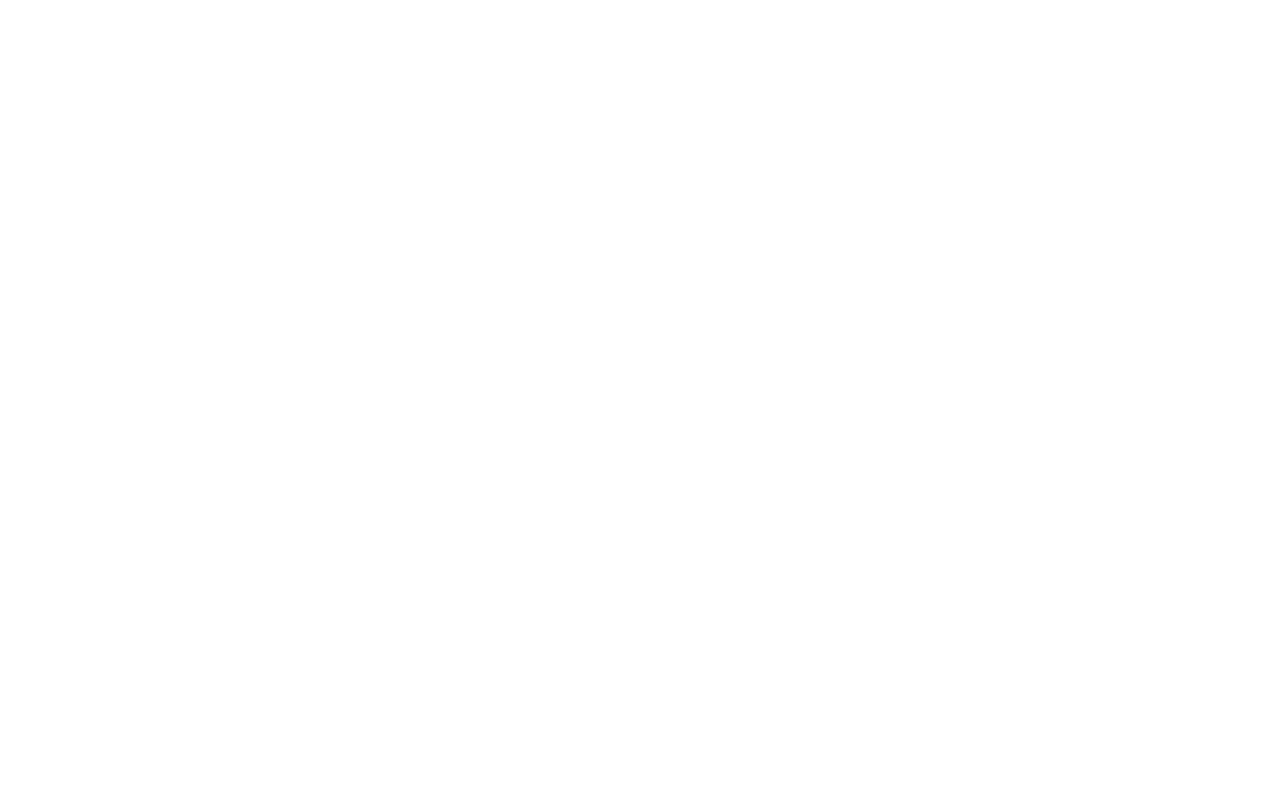
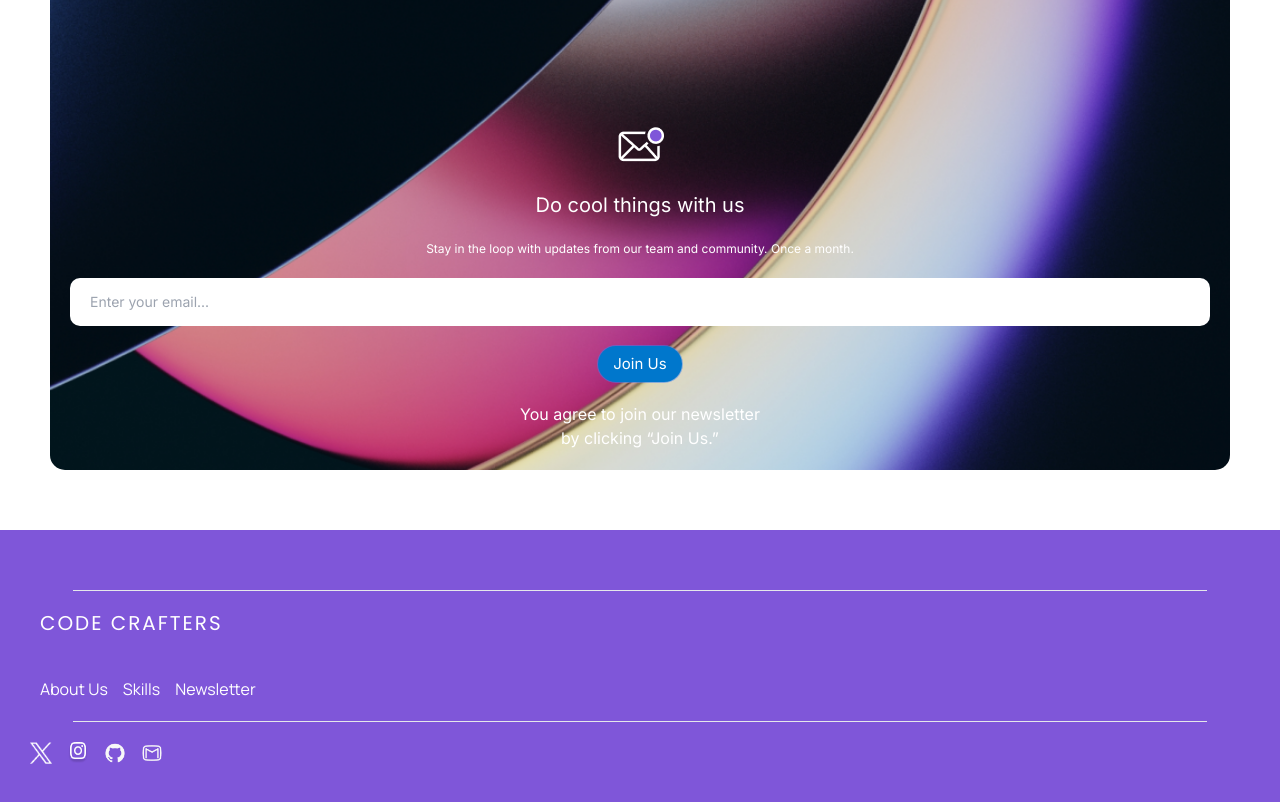
Before and after one commit to Henry-Edet/code-crafters, a React (Create React App) app: page / in a window 1280 px wide. Shown: the part 3880-4682 px from the top of the page. Before the commit the page ends 3730 px from the top, so only its background shows below. Built offline with nearby package versions, Linux system fonts and the light colour scheme.

Commit message:
footer section finished

```diff
--- a/src/App.js
+++ b/src/App.js
@@ -1,5 +1,6 @@
 import * as Home from "./pages/home/index";
 import * as Components from "./components/index";
+// import Start from "./pages/home/footers/Endfooter";
 
 function App() {
   return (
@@ -10,6 +11,8 @@
       <Home.Mission />
       <Home.Trusted />
       <Home.LatestBlog />
+      <Home.EmailSection />
+      <Home.Footer />
     </div>
   );
 }
--- a/src/index.css
+++ b/src/index.css
@@ -11,6 +11,7 @@
   --almostwhite: #c0c0c0;
   --someshadeofgrey: #7a7d9c;
   --purple: #7a7d9c;
+  --lavender: #7f56d9;
 }
 
 html {
--- a/src/pages/home/LatestBlog.jsx
+++ b/src/pages/home/LatestBlog.jsx
@@ -4,7 +4,7 @@
 
 const latestBlogData = [
   { image: WORKSHOP, buttonTXT: "HealthCare", header: "Workshop" },
-  { image: SEMINAR, buttonTXT: "Blovkchain", header: "Seminar" },
+  { image: SEMINAR, buttonTXT: "Blockchain", header: "Seminar" },
 ];
 
 function LatestBlogCard({ content }) {
--- a/src/pages/home/craftingSolution/CraftSolCard.jsx
+++ b/src/pages/home/craftingSolution/CraftSolCard.jsx
@@ -1,7 +1,7 @@
 export function CraftSolCard({ content, shouldIncludeLine = false }) {
   return (
     <li
-      className={` flex flex-col justify-center items-center gap-[2rem] w-[full] mobile:w-[20rem] py-[8rem] border-[var(--lightgrey)] ${
+      className={` flex flex-col justify-center items-center gap-[2rem] w-[full] mobile:w-[20%] py-[8rem] border-[var(--lightgrey)] ${
         shouldIncludeLine && "border-b-2"
       } `}
     >
--- a/src/pages/home/craftingSolution/CraftingSolution.jsx
+++ b/src/pages/home/craftingSolution/CraftingSolution.jsx
@@ -25,7 +25,7 @@
 
 function CraftingSolution() {
   const len = craftingSolutionsData.length - 1;
-  console.log(len);
+  // console.log(len);
   return (
     <section className=" ring-1 CraftSol generalPadding flex flex-col gap-[6rem] text-center ">
       <div className=" flex flex-col gap-[2rem]">
--- /dev/null
+++ b/src/pages/home/footers/Endfooter.jsx
@@ -0,0 +1,68 @@
+// import beCool from "./../../../assets/do-cool-things.png";
+import { useState } from "react";
+import envelope from "./../../../assets/Icon Wrapper.png";
+import "./../../../pages/home/footers/footer.css";
+import { Button } from "../../../components";
+
+const EmailSection = () => {
+  return (
+    <section className="text-center text-[var(--white)] flex flex-col gap-[2rem] generalPadding h-[70vh]">
+      <div className=" footer h-full flex flex-col gap-[2rem] justify-end items-center py-[2rem] px-[2rem] rounded-3xl">
+        <figure className=" flex items-center justify-center w-full">
+          <img src={envelope} alt="notification envelope" className="overlay" />
+        </figure>
+        <h2 className=" text-[2rem]">Do cool things with us</h2>
+        <p className=" text-[1.2rem]">
+          Stay in the loop with updates from our team and community. Once a
+          month.
+        </p>
+        <EmailForm />
+        <p>
+          You agree to join our newsletter
+          <br /> by clicking “Join Us.”
+        </p>
+      </div>
+    </section>
+  );
+};
+
+export default EmailSection;
+
+// this function holds the email format
+const EmailForm = () => {
+  const [email, setEmail] = useState("");
+
+  const handleEmailChange = (event) => {
+    setEmail(event.target.value);
+  };
+
+  const handleSubmit = (event) => {
+    event.preventDefault();
+    if (email.trim() === " ") {
+      console.error("Email cannot be empty.");
+      // You can display an error message or take other actions for invalid input
+    } else {
+      console.log("Email submitted:", email);
+
+      // Clear the input after submission
+      setEmail("");
+    }
+  };
+  return (
+    <form
+      className=" flex flex-col justify-center items-center gap-[2rem] w-full"
+      onSubmit={() => handleSubmit()}
+    >
+      <input
+        className=" h-[4.8rem] w-full rounded-2xl px-[2rem] py-[1.5rem] text-[1.4rem]"
+        type="email"
+        id="emailInput"
+        placeholder="Enter your email..."
+        value={email}
+        onChange={handleEmailChange}
+        required
+      />
+      <Button bgClr={"var(--blue)"}>Join Us</Button>
+    </form>
+  );
+};
--- /dev/null
+++ b/src/pages/home/footers/footer.css
@@ -0,0 +1,25 @@
+@import url("https://fonts.googleapis.com/css2?family=Manrope&display=swap");
+@import url("https://fonts.googleapis.com/css2?family=Poppins&display=swap");
+
+.coding {
+  font-family: "Poppins", sans-serif;
+  font-weight: 400;
+  font-style: normal;
+  letter-spacing: 2px;
+}
+
+.listItems {
+  font-family: "Manrope", sans-serif;
+  font-style: normal;
+}
+
+.footer {
+  background-image: url("./../../../assets/do-cool-things.png");
+  background-repeat: no-repeat;
+  background-size: cover;
+  /* background-origin: content-box; */
+}
+
+.background {
+  background-color: #7f56d9;
+}
--- /dev/null
+++ b/src/pages/home/footers/footer.jsx
@@ -0,0 +1,116 @@
+import twit from "./../../../assets/x.png";
+import insta from "./../../../assets/insta.png";
+import git from "./../../../assets/git.png";
+import mail from "./../../../assets/gmail.png";
+import "./footer.css";
+
+const FooterIcon = ({ platform, link, image }) => {
+  return (
+    <li>
+      <a href={link} target="_blank" rel="noopener noreferrer">
+        <img
+          src={image}
+          alt=""
+          className="w-[2.2rem] h-[2.2rem] object-contain"
+        />
+        {/* {platform} */}
+      </a>
+    </li>
+  );
+};
+
+const Footer = () => {
+  const socialIcons = [
+    {
+      id: 1,
+      image: twit,
+      platform: "X",
+      link: "https://twitter.com/",
+    },
+    {
+      id: 2,
+      image: insta,
+      platform: "Instagram",
+      link: "https://instagram.com/",
+    },
+    {
+      id: 3,
+      image: git,
+      platform: "Github",
+      link: "https://github.com/",
+    },
+    {
+      id: 4,
+      image: mail,
+      platform: "gmail",
+      link: "https://gmail.com/",
+    },
+  ];
+
+  const renderFooterIcons = () => {
+    return socialIcons.map((icon, index) => (
+      <FooterIcon
+        key={index}
+        platform={icon.platform}
+        link={icon.link}
+        image={icon.image}
+      />
+    ));
+  };
+
+  return (
+    <footer className="text-start text-[var(--white)]">
+      <div className="background px-[1rem] py-[6rem]">
+        <hr className="w-[90%] m-auto" />
+        <h2 className="text-[1.997rem] items-start px-[3rem] py-[1.8rem] coding m-auto">
+          CODE CRAFTERS
+        </h2>
+        <ul className="flex flex-row items-start gap-6 text-[1.6rem] px-[3rem] py-[2rem] listItems">
+          {renderListItem()}
+        </ul>
+        <hr className="w-[90%] m-auto" />
+        <ul className="flex mobile:flex-row px-[2rem] py-[2rem] gap-6">
+          {renderFooterIcons()}
+        </ul>
+      </div>
+    </footer>
+  );
+};
+
+export default Footer;
+
+//this function holds <li> items
+const ListItem = ({ name, link }) => {
+  return (
+    <li>
+      <a href={link} target="_blank" rel="noopener noreferrer">
+        {name}
+      </a>
+    </li>
+  );
+};
+
+const renderListItem = () => {
+  const items = [
+    {
+      id: 1,
+      name: "About Us",
+      link: "#",
+    },
+    {
+      id: 2,
+      name: "Skills",
+      link: "#",
+    },
+    {
+      id: 3,
+      name: "Newsletter",
+      link: "#",
+    },
+  ];
+  return items.map((items, index) => (
+    <ListItem key={index} name={items.name} link={items.link} />
+  ));
+};
+
+//ends here.......
--- a/src/pages/home/index.js
+++ b/src/pages/home/index.js
@@ -3,3 +3,5 @@
 export { default as CraftSol } from "./craftingSolution/CraftingSolution";
 export { default as Trusted } from "./Trusted";
 export { default as LatestBlog } from "./LatestBlog";
+export { default as EmailSection } from "./footers/Endfooter";
+export { default as Footer } from "./footers/footer";
--- a/tailwind.config.js
+++ b/tailwind.config.js
@@ -3,6 +3,9 @@
   content: ["./index.html", "./src/**/*.{js,jsx,ts,tsx}"],
   theme: {
     extend: {
+      backgroundImage: {
+        footer: "url('./assets/do-cool-things.png')",
+      },
       screens: {
         mobile: "431px",
       },
```
Also changed, not shown: src/assets/Icon Wrapper.png (added).
